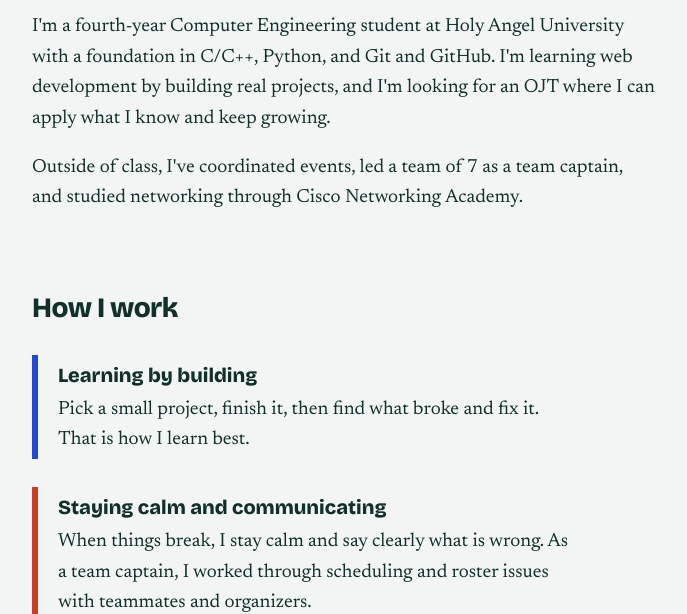
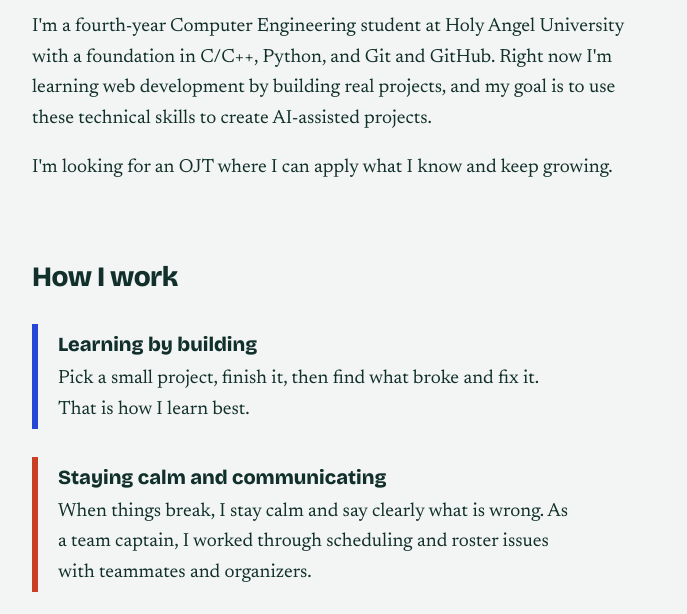
Before and after one commit to reymondved/reymondved.github.io, a plain HTML site: page about.html in a window 1280 px wide. Shown: the part 188-802 px from the top of the page, without its empty margins (296-983 px from the left). Drawn offline with nearby package versions, Linux system fonts and the light colour scheme.

Commit message:
Add files via upload

```diff
--- a/about.html
+++ b/about.html
@@ -24,8 +24,8 @@
   <main>
     <section>
       <h2 class="page-title">About</h2>
-      <p>I'm a fourth-year Computer Engineering student at Holy Angel University with a foundation in C/C++, Python, and Git and GitHub. I'm learning web development by building real projects, and I'm looking for an OJT where I can apply what I know and keep growing.</p>
-      <p>Outside of class, I've coordinated events, led a team of 7 as a team captain, and studied networking through Cisco Networking Academy.</p>
+      <p>I'm a fourth-year Computer Engineering student at Holy Angel University with a foundation in C/C++, Python, and Git and GitHub. Right now I'm learning web development by building real projects, and my goal is to use these technical skills to create AI-assisted projects.</p>
+      <p>I'm looking for an OJT where I can apply what I know and keep growing.</p>
     </section>
 
     <section>
```
Also changed, not shown: index.html (+2 -2 lines).
